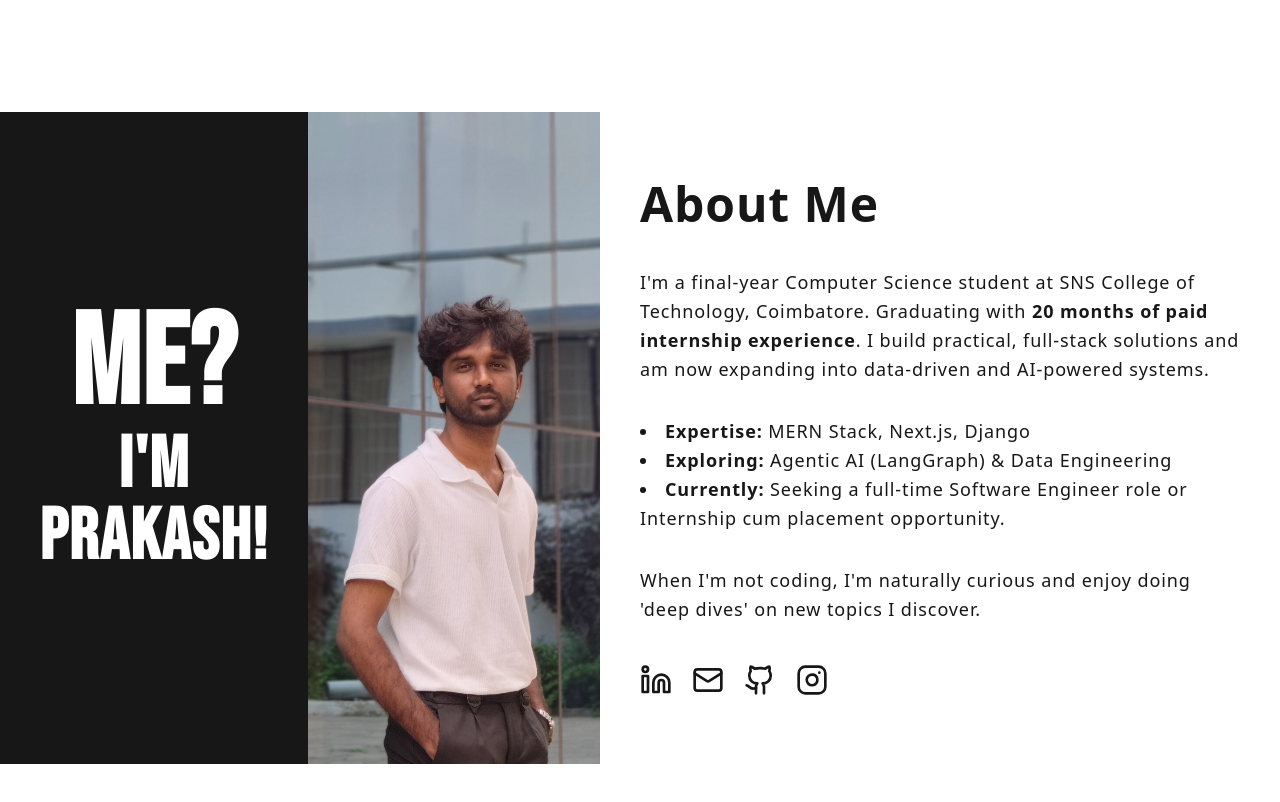
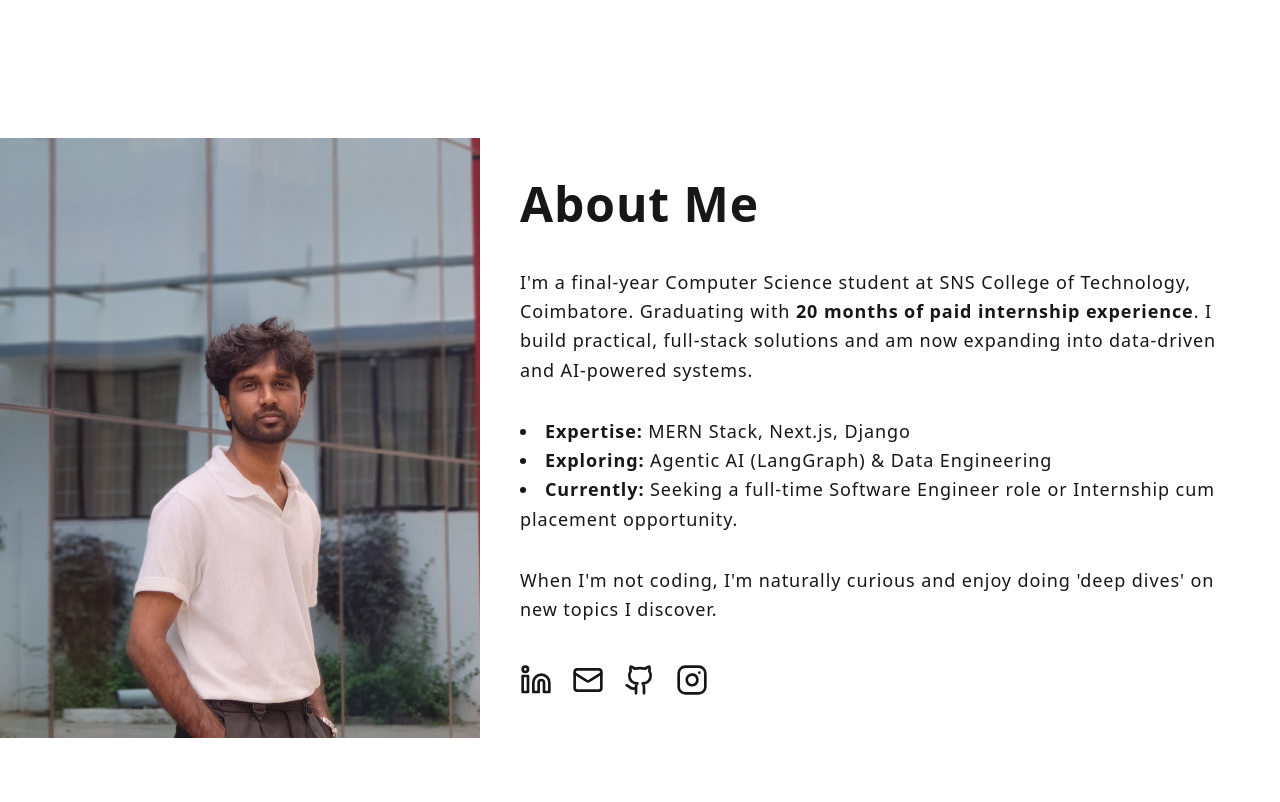
Before and after one commit to praghu-b/next-portfolio, a Next.js app: page / in a window 1280 px wide. Shown: the part 762-1564 px from the top of the page. Built offline with nearby package versions, Linux system fonts and the light colour scheme; a web font is replaced by a local one.

Commit message:
wip(about): working on about section

```diff
--- a/src/components/sections/About.tsx
+++ b/src/components/sections/About.tsx
@@ -9,20 +9,15 @@ export default function About() {
     return (
         <section className="w-full min-h-screen flex items-center justify-center">
             <div className="max-w-7xl flex items-center justify-between">
-                <div className="flex-1 flex text-center items-center h-full bg-primary text-white font-bold font-climate">
-                    <div className="flex-1 md:p-2 tracking-widest">
-                        <p className="text-9xl">Me?</p>
-                        <p className="text-7xl">I'm Prakash!</p>
-                    </div>
-                    <div className="flex-1 overflow-hidden">
-                        <Image
-                            src={Prakash}
-                            alt="Image of Prakash"
-                            className="w-full h-full object-cover transform scale-170 -translate-y-1/4"
-                        />
-                    </div>
+                <div className="flex-2 h-[600px] bg-primary relative overflow-hidden">
+                    <Image
+                        src={Prakash}
+                        alt="Image of Prakash"
+                        fill
+                        className="object-cover object-[20%_80%]" // change position here
+                    />
                 </div>
-                <div className="flex-1 text-lg tracking-wider leading-relaxed md:px-10 py-5 md:space-y-8">
+                <div className="flex-3 text-lg tracking-wider leading-relaxed md:px-10 py-5 md:space-y-8">
                     <p className="text-5xl font-bold md:mb-10">About Me</p>
                     <p>I'm a final-year Computer Science student at SNS College of Technology, Coimbatore. Graduating with <span className="font-semibold">20 months of paid internship experience</span>. I build practical, full-stack solutions and am now expanding into data-driven and AI-powered systems. </p>
                     <ul className="list-disc list-inside">
```
